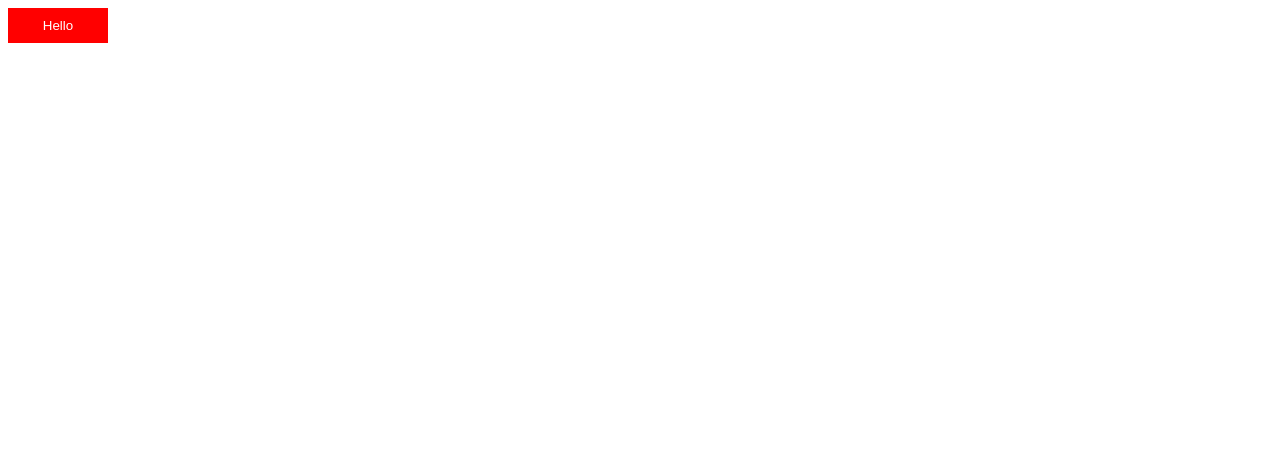
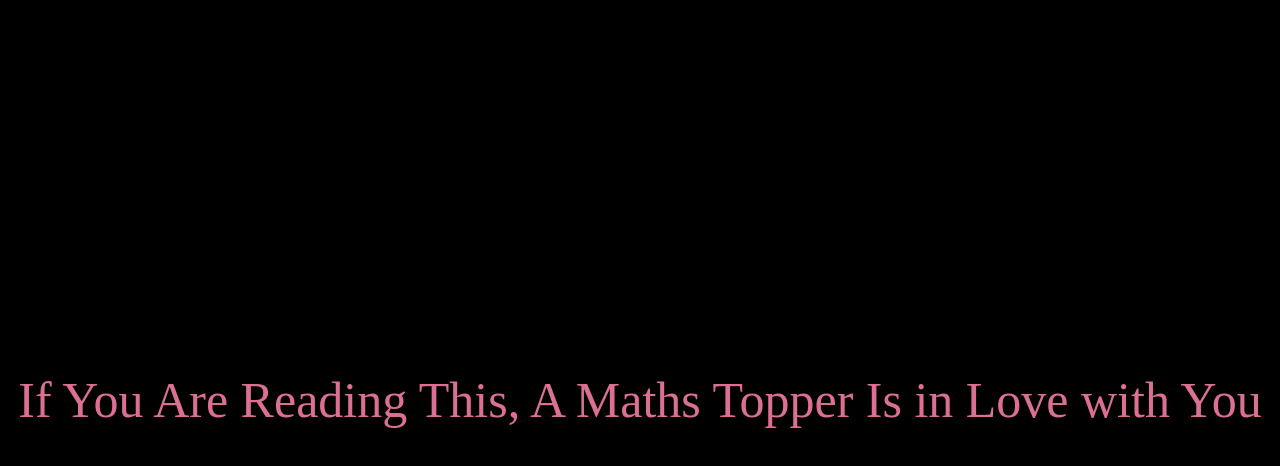
Before and after one commit to SanskarG2010/simple-website, a plain HTML site: page index.html in a window 1280 px wide. Drawn offline with Linux system fonts and the light colour scheme.

Commit message:
Update index.html

```diff
--- a/index.html
+++ b/index.html
@@ -1,12 +1,18 @@
 <style>
-button {
-    color: white;
-    background-color: red;
-    border: none;
-    height: 35px;
-    width: 100px;
+body {
+    background-color: black;
+    align-content: center;
+}
+
+
+p {
+    color: palevioletred;
+    font-size: 50px;
+    text-align: center;
 }
 
 </style>
 
-<button>Hello</button>
+<body>
+    <p> If You Are Reading This, A Maths Topper Is in Love with You</p>
+</body>
```
